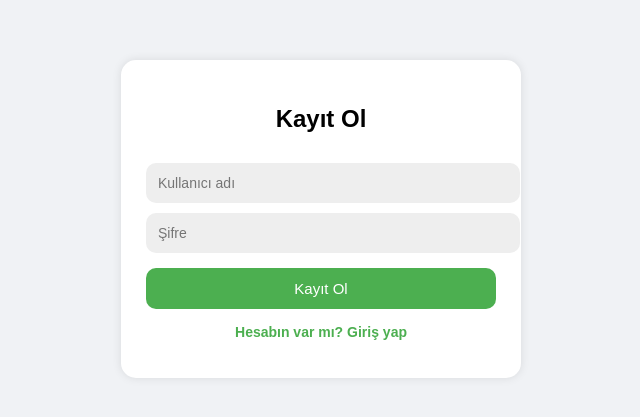
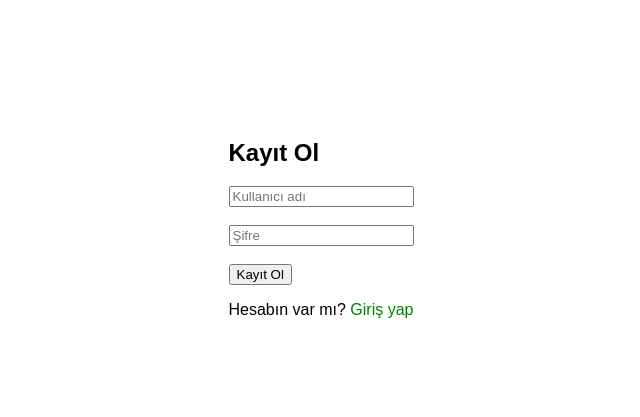
Before and after one commit to whartycan32-cell/wharty-chatt, a website: page public/index.html in a window 1280 px wide. Shown: the part 181-598 px from the top of the page, without its empty margins (319-959 px from the left). Drawn offline with nearby package versions, Linux system fonts and the light colour scheme; no server answers.

Commit message:
Update index.html

```diff
--- a/public/index.html
+++ b/public/index.html
@@ -1,158 +1,46 @@
 <!DOCTYPE html>
-<html lang="tr">
-<head>
-<meta name="viewport" content="width=device-width, initial-scale=1.0">
-<title>Wharty</title>
+<html>
+<body style="display:flex;justify-content:center;align-items:center;height:100vh;font-family:sans-serif;">
 
-<style>
-body {
-  margin:0;
-  font-family:sans-serif;
-  background:#f0f2f5;
-  display:flex;
-  justify-content:center;
-  align-items:center;
-  height:100vh;
-}
+<div>
+  <h2>Kayıt Ol</h2>
 
-/* KUTU */
-.box {
-  width:90%;
-  max-width:350px;
-  background:white;
-  padding:25px;
-  border-radius:15px;
-  text-align:center;
-  box-shadow:0 0 10px rgba(0,0,0,0.1);
-}
+  <input id="u" placeholder="Kullanıcı adı"><br><br>
+  <input id="p" type="password" placeholder="Şifre"><br><br>
 
-/* INPUT */
-input {
-  width:100%;
-  padding:12px;
-  margin-top:10px;
-  border:none;
-  border-radius:10px;
-  background:#eee;
-  font-size:14px;
-}
-
-/* BUTON */
-button {
-  width:100%;
-  padding:12px;
-  margin-top:15px;
-  border:none;
-  border-radius:10px;
-  background:#4caf50;
-  color:white;
-  font-size:15px;
-}
-
-/* ALT YAZI */
-.switch {
-  margin-top:15px;
-  font-size:14px;
-}
-
-.switch span {
-  color:#4caf50;
-  cursor:pointer;
-  font-weight:bold;
-}
-
-/* MESAJ */
-#msg {
-  margin-top:10px;
-  font-size:13px;
-}
-</style>
-
-</head>
-<body>
-
-<div class="box">
-
-  <h2 id="title">Kayıt Ol</h2>
-
-  <input id="username" placeholder="Kullanıcı adı">
-  <input id="password" type="password" placeholder="Şifre">
-
-  <button id="mainBtn" onclick="handle()">Kayıt Ol</button>
-
-  <div class="switch">
-    <span id="switchText">Hesabın var mı? Giriş yap</span>
-  </div>
+  <button onclick="register()">Kayıt Ol</button>
 
   <p id="msg"></p>
 
+  <p>
+    Hesabın var mı?
+    <span onclick="goLogin()" style="color:green;cursor:pointer;">Giriş yap</span>
+  </p>
 </div>
 
 <script src="/socket.io/socket.io.js"></script>
+<script>
+const s = io();
 
-<script>
-const socket = io();
-
-let mode = "register"; // register / login
-
-// BUTON
-function handle(){
-  const username = document.getElementById("username").value.trim();
-  const password = document.getElementById("password").value.trim();
-
-  if(!username || !password){
-    msg.innerText = "Boş bırakma";
-    msg.style.color = "red";
-    return;
-  }
-
-  if(mode === "register"){
-    socket.emit("register",{username,password});
-  } else {
-    socket.emit("login",{username,password});
-  }
+function register(){
+  s.emit("register",{username:u.value,password:p.value});
 }
 
-// SWITCH (KAYIT ↔ GİRİŞ)
-switchText.onclick = () => {
-  if(mode === "register"){
-    mode = "login";
-    title.innerText = "Giriş Yap";
-    mainBtn.innerText = "Giriş Yap";
-    switchText.innerText = "Hesabın yok mu? Kayıt ol";
-  } else {
-    mode = "register";
-    title.innerText = "Kayıt Ol";
-    mainBtn.innerText = "Kayıt Ol";
-    switchText.innerText = "Hesabın var mı? Giriş yap";
-  }
+s.on("registerSuccess",()=>{
+  msg.style.color="green";
+  msg.innerText="Kayıt başarılı ✔";
 
-  msg.innerText = "";
-};
-
-// KAYIT BAŞARILI
-socket.on("registerSuccess", ()=>{
-  msg.innerText = "Kayıt başarılı ✔";
-  msg.style.color = "green";
+  setTimeout(()=>location.href="login.html",1000);
 });
 
-// KAYIT HATA
-socket.on("registerError",(m)=>{
-  msg.innerText = m;
-  msg.style.color = "red";
+s.on("registerError",(m)=>{
+  msg.style.color="red";
+  msg.innerText=m;
 });
 
-// GİRİŞ BAŞARILI
-socket.on("loginSuccess",(data)=>{
-  localStorage.setItem("user", data.username);
-  window.location.href = "chat.html";
-});
-
-// GİRİŞ HATA
-socket.on("loginError",(m)=>{
-  msg.innerText = m;
-  msg.style.color = "red";
-});
+function goLogin(){
+  location.href="login.html";
+}
 </script>
 
 </body>
```
